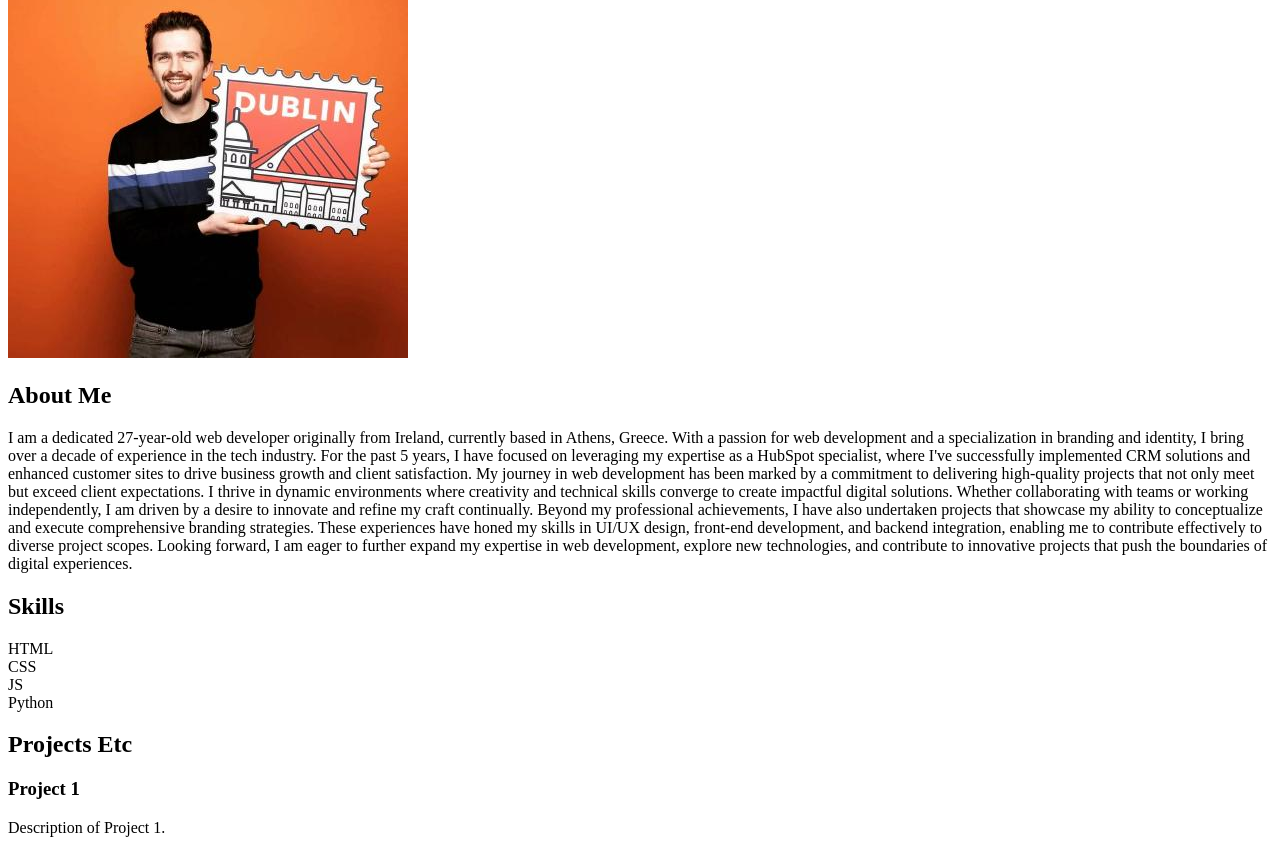
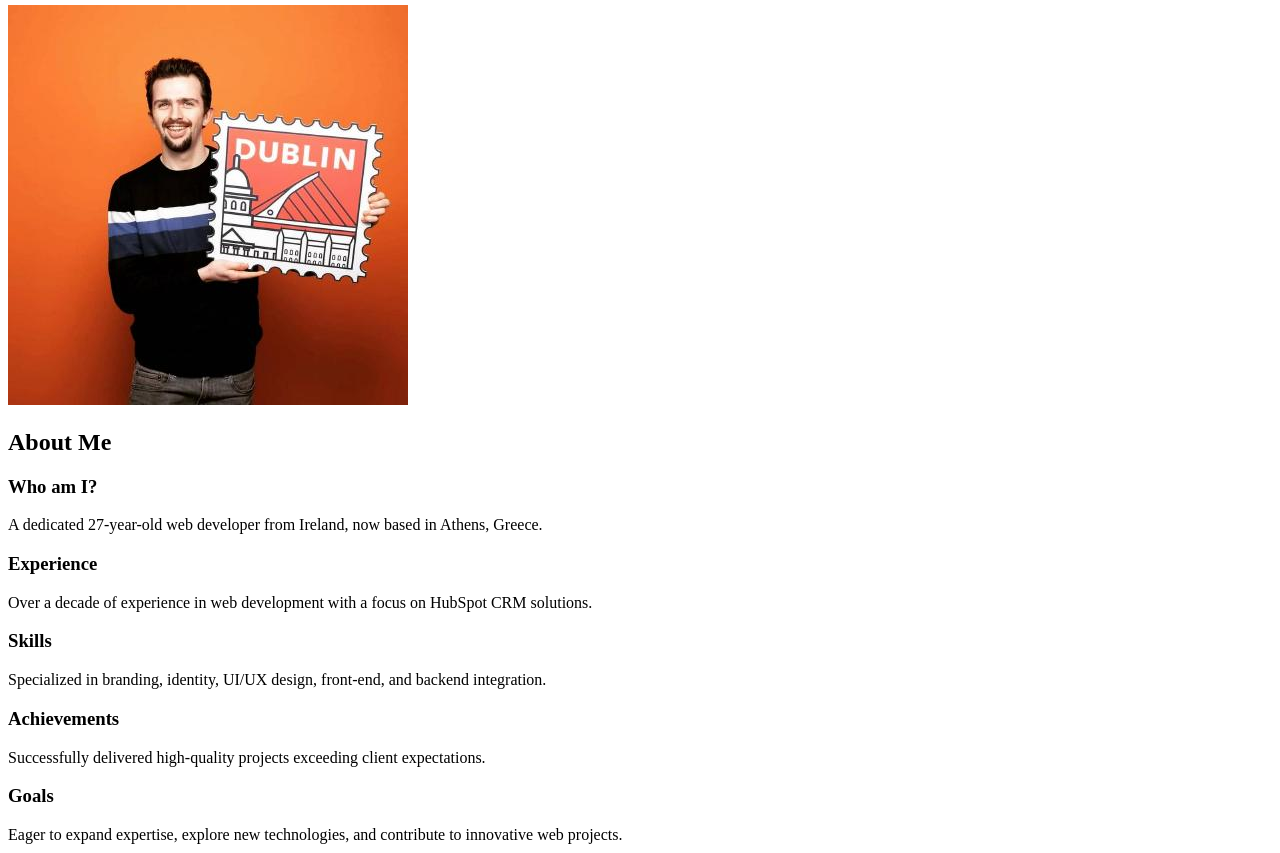
Before and after one commit to DanielMaherDev/CV-2024, a plain HTML site: page index.html in a window 1280 px wide. Shown: the part 122-975 px from the top of the page. Drawn offline with Linux system fonts and the light colour scheme; files whose address does not match are found by name.

Commit message:
add structure to about me section

```diff
--- a/index.html
+++ b/index.html
@@ -11,7 +11,8 @@
 <body>
     <header class="parallax" id="parallax-header">
         <div class="header-content">
-            <h1>Daniel Maher - Web Developer</h1>
+            <h1>DAN MAHER</h1>
+            <h2>Frontend UX designer</h2>
         </div>
     </header>
     <main class="container">
@@ -20,17 +21,33 @@
                 <div class="profile-pic">
                     <img src="images/profile-pic.jpeg" alt="Profile Picture">
                 </div>
-                <div class="about-text">
+                <div class="about-text-container">
                     <h2>About Me</h2>
-                    <p>I am a dedicated 27-year-old web developer originally from Ireland, currently based in Athens, Greece. With a passion for web development and a specialization in branding and identity, I bring over a decade of experience in the tech industry. For the past 5 years, I have focused on leveraging my expertise as a HubSpot specialist, where I've successfully implemented CRM solutions and enhanced customer sites to drive business growth and client satisfaction.
+                    <div class="about-text" id="who-am-i">
+                        <h3>Who am I?</h3>
+                        <p>A dedicated 27-year-old web developer from Ireland, now based in Athens, Greece.</p>
+                    </div>
 
-                        My journey in web development has been marked by a commitment to delivering high-quality projects that not only meet but exceed client expectations. I thrive in dynamic environments where creativity and technical skills converge to create impactful digital solutions. Whether collaborating with teams or working independently, I am driven by a desire to innovate and refine my craft continually.
+                    <div class="about-text" id="experience">
+                        <h3>Experience</h3>
+                        <p>Over a decade of experience in web development with a focus on HubSpot CRM solutions.</p>
+                    </div>
 
-                        Beyond my professional achievements, I have also undertaken projects that showcase my ability to conceptualize and execute comprehensive branding strategies. These experiences have honed my skills in UI/UX design, front-end development, and backend integration, enabling me to contribute effectively to diverse project scopes.
+                    <div class="about-text" id="skills">
+                        <h3>Skills</h3>
+                        <p>Specialized in branding, identity, UI/UX design, front-end, and backend integration.</p>
+                    </div>
 
-                        Looking forward, I am eager to further expand my expertise in web development, explore new technologies, and contribute to innovative projects that push the boundaries of digital experiences.
+                    <div class="about-text" id="achievements">
+                        <h3>Achievements</h3>
+                        <p>Successfully delivered high-quality projects exceeding client expectations.</p>
+                    </div>
 
-                    </p>
+                    <div class="about-text" id="goals">
+                        <h3>Goals</h3>
+                        <p>Eager to expand expertise, explore new technologies, and contribute to innovative web projects.</p>
+                    </div>
+
                 </div>
             </div>
         </section>
```
